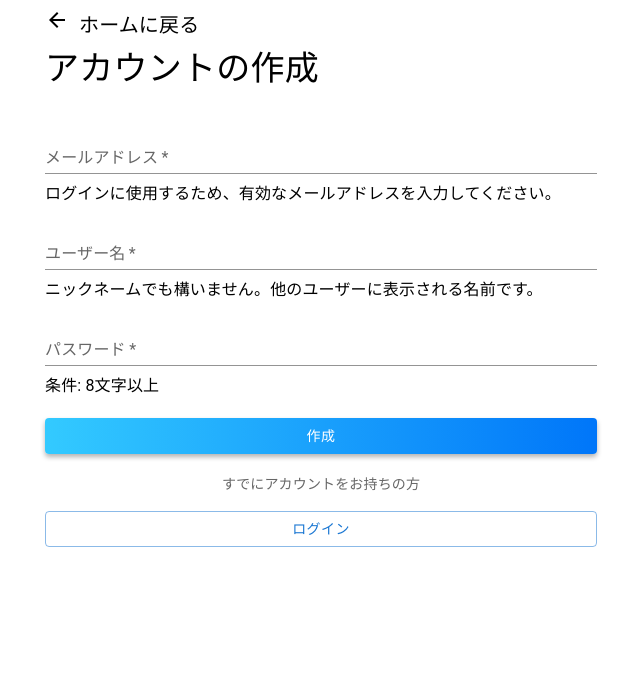
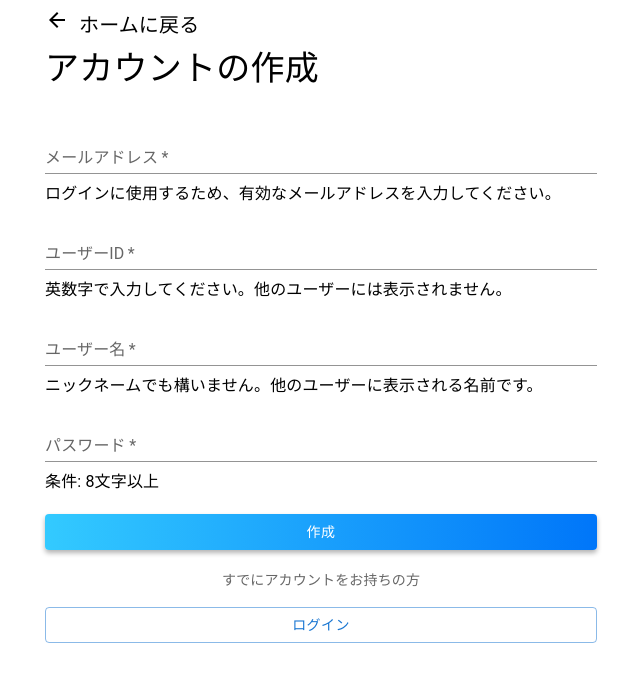
Before and after one commit to KHashimoto3/FormCoder_FRONT, a React (Vite) app: page /create-account in a window 1280 px wide. Shown: the top 682 px of the page, without its empty margins (319-959 px from the left). Built offline with nearby package versions, Linux system fonts and the light colour scheme; no server answers.

Commit message:
新規登録フォームの項目を追加した。

```diff
--- a/src/components/features/create-account/CreateAccount.tsx
+++ b/src/components/features/create-account/CreateAccount.tsx
@@ -15,11 +15,14 @@ import { error } from "console";
 
 interface FormData {
   email: string;
+  userId: string;
   name: string;
   password: string;
 }
 
 export const CreateAccount = () => {
+  const apiBaseUrl = import.meta.env.VITE_API_BASE_URL as string;
+
   const {
     register,
     handleSubmit,
@@ -34,7 +37,7 @@ export const CreateAccount = () => {
   };
 
   const handleCreateAccount = (data: FormData) => {
-    alert("アカウントを作成しました");
+    alert("アカウントを作成します。");
     console.log(data);
   };
 
@@ -83,6 +86,22 @@ export const CreateAccount = () => {
               <Typography variant="body1">
                 ログインに使用するため、有効なメールアドレスを入力してください。
               </Typography>
+
+              <TextField
+                label="ユーザーID"
+                variant="standard"
+                fullWidth
+                margin="normal"
+                {...register("userId", { required: "ユーザーIDは必須です。" })}
+                required
+              />
+              <Typography variant="body2" color="error">
+                {errors.userId?.type === "required" && errors.userId.message}
+              </Typography>
+              <Typography variant="body1">
+                英数字で入力してください。他のユーザーには表示されません。
+              </Typography>
+
               <TextField
                 label="ユーザー名"
                 variant="standard"
@@ -97,6 +116,7 @@ export const CreateAccount = () => {
               <Typography variant="body1">
                 ニックネームでも構いません。他のユーザーに表示される名前です。
               </Typography>
+
               <TextField
                 label="パスワード"
                 variant="standard"
```
